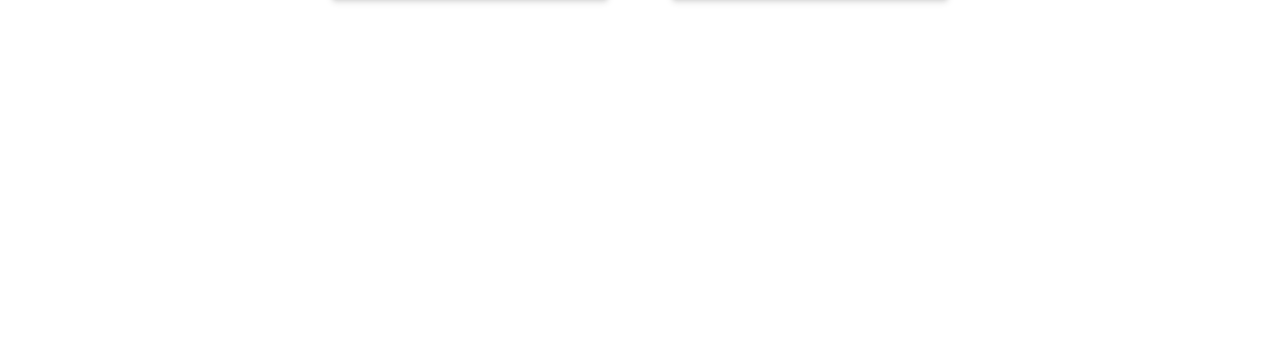
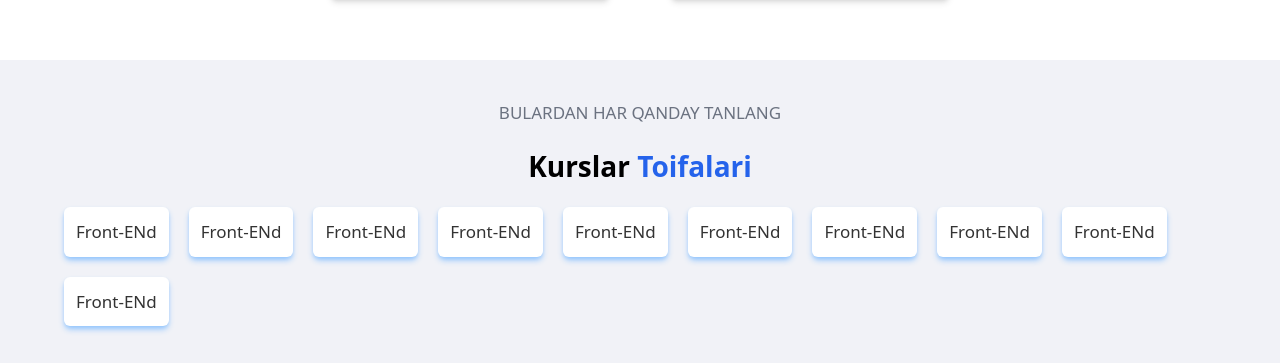
Before and after one commit to Jakbaraliyevv/MyRobo, a React (Vite) app: page / in a window 1280 px wide. Shown: the part 1244-1607 px from the top of the page. Before the commit the page ends 1304 px from the top, so only its background shows below. Built offline with nearby package versions, Linux system fonts and the light colour scheme.

Commit message:
Kurs-toifalari

```diff
--- a/src/components/kirish/index.jsx
+++ b/src/components/kirish/index.jsx
@@ -369,6 +369,8 @@
 
 // export default KirishComponents;
 
+
+
 import React, { useState } from "react";
 import { motion, AnimatePresence } from "framer-motion";
 import { Button } from "antd";
@@ -404,7 +406,7 @@
   ];
 
   return (
-    <section className="w-[90%] m-auto mt-[60px] mb-[60px]">
+    <section className="w-[90%] m-auto mt-[60px]">
       <div className="flex items-center justify-center gap-[60px] max-[640px]:flex max-[640px]:flex-col max-[640px]:gap-[40px]">
         {cards.map((card, index) => (
           <div
--- /dev/null
+++ b/src/components/kurs-toifalar/index.jsx
@@ -0,0 +1,52 @@
+import React from "react";
+
+function KursToifalariComponents() {
+  return (
+    <section className="bg-[#f1f2f7] py-[40px] mt-[60px] bgnone">
+      <div className="w-[90%] m-auto">
+        <div className="flex flex-col items-center gap-[20px] bgBlock max-[768px]:shadow-md max-[768px]:shadow-blue-300">
+          <h3 className="text-[17px] text-gray-500">
+            BULARDAN HAR QANDAY TANLANG
+          </h3>
+          <h2 className="text-[28px] font-bold">
+            Kurslar <span className="text-blue-600">Toifalari</span>
+          </h2>
+          <div className="flex items-center gap-5 flex-wrap ">
+            <div className="w-fit p-3 bg-[#fff] text-[17px] text-[#333] rounded-md shadow-md shadow-blue-300">
+              <h4>Front-ENd </h4>
+            </div>
+            <div className="w-fit p-3 bg-[#fff] text-[17px] text-[#333] rounded-md shadow-md shadow-blue-300">
+              <h4>Front-ENd </h4>
+            </div>
+            <div className="w-fit p-3 bg-[#fff] text-[17px] text-[#333] rounded-md shadow-md shadow-blue-300">
+              <h4>Front-ENd </h4>
+            </div>
+            <div className="w-fit p-3 bg-[#fff] text-[17px] text-[#333] rounded-md shadow-md shadow-blue-300">
+              <h4>Front-ENd </h4>
+            </div>
+            <div className="w-fit p-3 bg-[#fff] text-[17px] text-[#333] rounded-md shadow-md shadow-blue-300">
+              <h4>Front-ENd </h4>
+            </div>
+            <div className="w-fit p-3 bg-[#fff] text-[17px] text-[#333] rounded-md shadow-md shadow-blue-300">
+              <h4>Front-ENd </h4>
+            </div>
+            <div className="w-fit p-3 bg-[#fff] text-[17px] text-[#333] rounded-md shadow-md shadow-blue-300">
+              <h4>Front-ENd </h4>
+            </div>
+            <div className="w-fit p-3 bg-[#fff] text-[17px] text-[#333] rounded-md shadow-md shadow-blue-300">
+              <h4>Front-ENd </h4>
+            </div>
+            <div className="w-fit p-3 bg-[#fff] text-[17px] text-[#333] rounded-md shadow-md shadow-blue-300">
+              <h4>Front-ENd </h4>
+            </div>
+            <div className="w-fit p-3 bg-[#fff] text-[17px] text-[#333] rounded-md shadow-md shadow-blue-300">
+              <h4>Front-ENd </h4>
+            </div>
+          </div>
+        </div>
+      </div>
+    </section>
+  );
+}
+
+export default KursToifalariComponents;
--- a/src/pages/home/index.jsx
+++ b/src/pages/home/index.jsx
@@ -2,6 +2,7 @@
 import SwiperComponent from "../../components/swipper";
 import SertificateComponents from "../../components/sertificate";
 import KirishComponents from "../../components/kirish";
+import KursToifalariComponents from "../../components/kurs-toifalar";
 // import SlayderKomponenti from "../../components/swipper";
 
 function Home() {
@@ -11,6 +12,7 @@
       <SwiperComponent />
       <SertificateComponents />
       <KirishComponents />
+      <KursToifalariComponents />
     </div>
   );
 }
```
